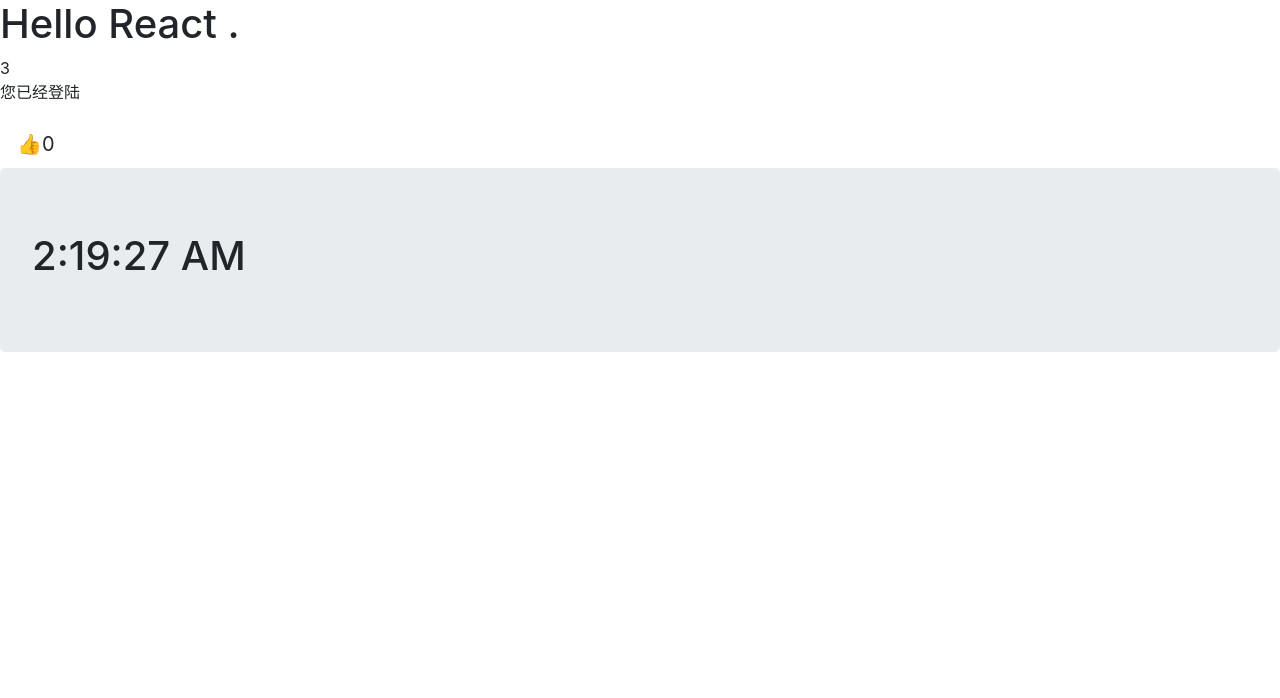
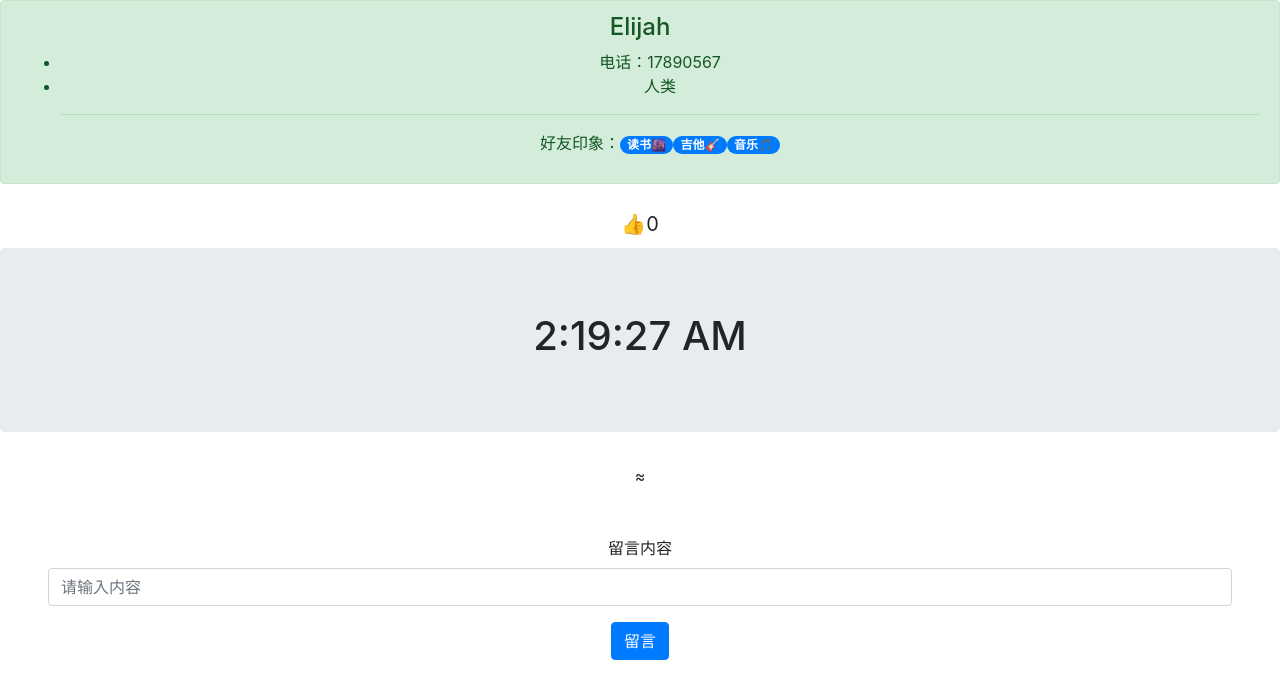
Before and after one commit to elijah-sh/my-project, a React (Create React App) app: page / in a window 1280 px wide. Shown: the top 698 px of the page. Built offline with nearby package versions, Linux system fonts and the light colour scheme.

Commit message:
[ADD] 添加留言板

```diff
--- a/src/App.js
+++ b/src/App.js
@@ -4,12 +4,13 @@
 import NameCard from './components/NameCard';
 import LikesButton from './components/LikesButton';
 import DigitalClock from './components/DigitalClock';
+import CommentBox from './components/CommentBox';
 
 const tags = ["读书🌆", "吉他🎸", "音乐🎵"]
 function App() {
   return (
     <div className="App">
-      <header className="App-header">
+      <header className="App-header" hidden>
         <img src={logo} className="App-logo" alt="logo" />
         {/* <p>
           Edit <code>src/App.js</code> and save to reload.
@@ -30,8 +31,12 @@
       {/* 点赞👍 */}
       <LikesButton />
 
-      {/* 时间显示👍 */}
+      {/* 时间显示 */}
       <DigitalClock />
+
+      {/* 留言板 */}≈
+      <CommentBox />
+
     </div>
   );
 }
--- /dev/null
+++ b/src/components/CommentBox.js
@@ -0,0 +1,49 @@
+// 留言框 form 表单
+import React from 'react'
+
+class CommentBox extends React.Component {
+    constructor(props) {
+        super(props)
+        this.state = {
+            value: ""
+        }
+       // this.handleChange = this.handleChange.bind(this)
+        this.handleSubmit = this.handleSubmit.bind(this)
+    }
+
+    handleChange(event) {
+        this.setState({
+            value: event.target.value
+        })
+    }
+
+    handleSubmit(event) {
+        alert(this.textInput.value)
+        //   alert(this.state.value)  onChange
+        // 重新提交之后页面跳转
+        event.preventDefault()
+    }
+
+    render() {
+        return (
+            <form className="p-5"  onSubmit={this.handleSubmit}>
+                <div className="form-group">
+                    <label>留言内容</label>
+                    <input type="text" className="form-control"
+                     placeholder="请输入内容"
+                    //  onChange={this.handleChange} value={this.state.value}
+                    ref={(textValue) => this.textInput = textValue}
+
+                      />
+                </div>
+                <button type="submit" className="btn btn-primary">
+                    留言
+                </button>
+
+            </form>
+
+        )
+    }
+}
+
+export default CommentBox
--- a/src/components/DigitalClock.js
+++ b/src/components/DigitalClock.js
@@ -18,7 +18,7 @@
         )
     }
 
-    // 定时器
+    // 定时器 在第一次渲染后调用，只在客户端。之后组件已经生成了对应的DOM结构，可以通过this.getDOMNode()来进行访问。
     componentDidMount() {
         this.timer = setInterval(
             () => {
@@ -29,12 +29,12 @@
         )
     }
 
-    // 清除时间
+    // 清除时间 在组件从 DOM 中移除之前立刻被调用
     componentWillUnmount() {
         clearInterval(this.timer)
     }
 
-    //打印
+    //打印 componentDidUpdate 在组件完成更新后立即调用。在初始化时不会被调用。
     componentDidUpdate(currentProos, currentState) {
         console.log(currentState)
     }
--- a/src/index.js
+++ b/src/index.js
@@ -7,8 +7,8 @@
 import 'bootstrap/dist/css/bootstrap.min.css'
 
 // 两个参数
-ReactDOM.render(<Welcome />, document.getElementById('root'));
-//ReactDOM.render(<App />, document.getElementById('root'));
+//ReactDOM.render(<Welcome />, document.getElementById('root'));
+ReactDOM.render(<App />, document.getElementById('root'));
 
 // If you want your app to work offline and load faster, you can change
 // unregister() to register() below. Note this comes with some pitfalls.
```
Also changed, not shown: 1 other file (tests, documents, lock files or other folders).
